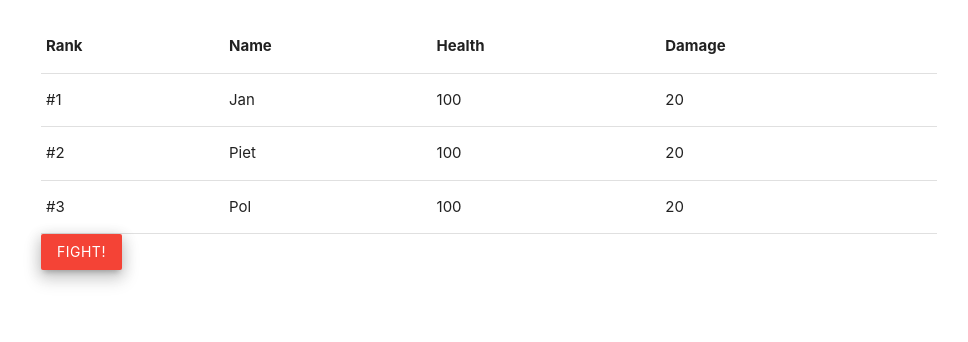
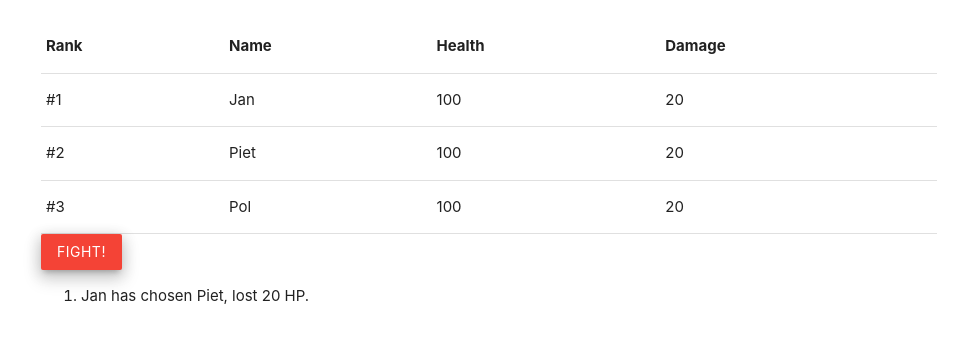
Before and after one commit to vives-webtechnology-2018/puchimon, a plain HTML site: page index.html in a window 1280 px wide. Shown: the part 116-458 px from the top of the page, without its empty margins (151-1119 px from the left). Drawn offline with nearby package versions, Linux system fonts and the light colour scheme.

Commit message:
add example battle history

```diff
--- a/index.html
+++ b/index.html
@@ -25,7 +25,9 @@
             <button class="btn red z-depth-3">Fight!</button>
         </section>
         <section id="history">
-
+            <ol>
+                <li>Jan has chosen Piet, lost 20 HP.</li>
+            </ol>
         </section>
     </div>
 </body>
```
